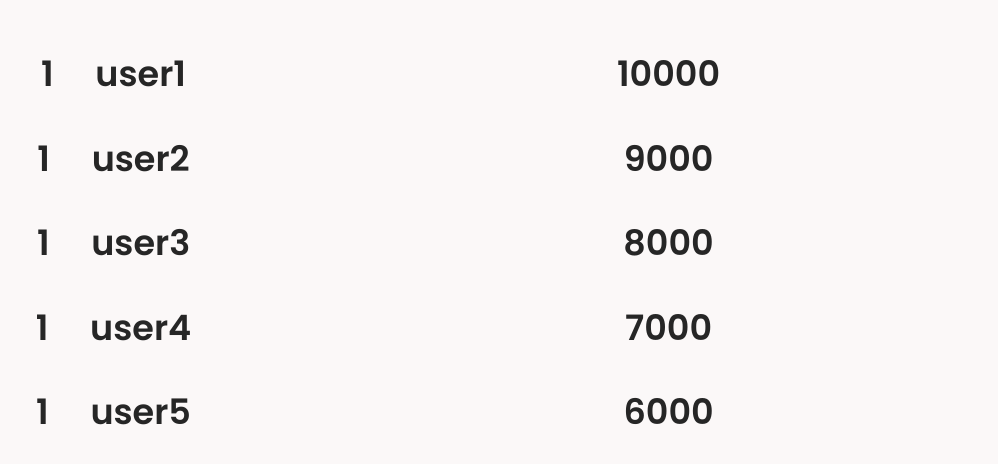
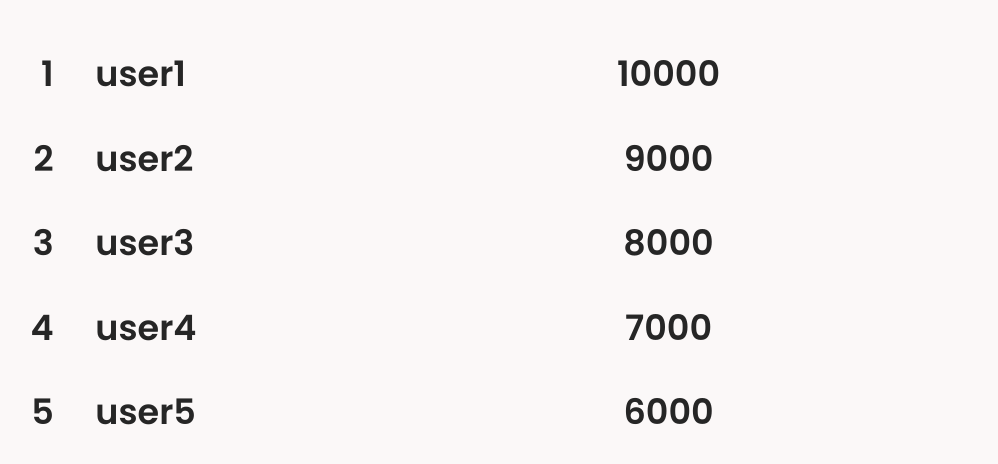
Before and after one commit to nguyen315/quizzo, a React (Create React App) app in the folder client/: page /score-board in a window 1280 px wide. Shown: the part 220-684 px from the top of the page, without its empty margins (249-1247 px from the left). Built offline with nearby package versions, Linux system fonts and the light colour scheme.

Commit message:
fix color

```diff
--- a/client/src/css/roomPlaying.css
+++ b/client/src/css/roomPlaying.css
@@ -129,12 +129,12 @@ CopePen: https://codepen.io/chris22smith/pen/RZogMa
 }
 
 #correct {
-  background: #eb5757;
+  background: #27ae60;
   box-shadow: 1px 2px 7px rgba(235, 87, 87, 0.1);
 }
 
 #incorrect {
-  background: #27ae60;
+  background: #eb5757;
   box-shadow: 1px 2px 7px rgba(39, 174, 96, 0.2);
 }
 
--- a/client/src/views/LandingPage.tsx
+++ b/client/src/views/LandingPage.tsx
@@ -28,7 +28,7 @@ const LandingPage: React.FC = (props: any) => {
       dispatch(loadUser());
     };
     fetchData();
-  }, []);
+  }, [dispatch]);
 
   return (
     <>
--- a/client/src/views/ScoreBoard.tsx
+++ b/client/src/views/ScoreBoard.tsx
@@ -32,6 +32,17 @@ const ScoreBoard: React.FC = () => {
     ]
   };
 
+  let content = ranking.top5.map((element, index) => (
+    <>
+      <Row className="score">
+        <Col>
+          {index + 1} &nbsp; &nbsp; {String(element.username)}
+        </Col>
+        <Col>{String(element.score)}</Col>
+      </Row>
+    </>
+  ));
+
   return (
     <>
       <Container fluid>
@@ -41,28 +52,7 @@ const ScoreBoard: React.FC = () => {
         <Row className="next-button">
           <Button id="next-button">Next</Button>
         </Row>
-        <Container className="score-container">
-          <Row className="score">
-            <Col>1 &nbsp; &nbsp; {String(ranking.top5[0].username)}</Col>
-            <Col>{String(ranking.top5[0].score)}</Col>
-          </Row>
-          <Row className="score">
-            <Col> 1 &nbsp; &nbsp; {ranking.top5[1].username}</Col>
-            <Col>{ranking.top5[1].score}</Col>
-          </Row>
-          <Row className="score">
-            <Col> 1 &nbsp; &nbsp; {ranking.top5[2].username}</Col>
-            <Col>{ranking.top5[2].score}</Col>
-          </Row>
-          <Row className="score">
-            <Col> 1 &nbsp; &nbsp; {ranking.top5[3].username}</Col>
-            <Col>{ranking.top5[3].score}</Col>
-          </Row>
-          <Row className="score">
-            <Col> 1 &nbsp; &nbsp; {ranking.top5[4].username}</Col>
-            <Col>{ranking.top5[4].score}</Col>
-          </Row>
-        </Container>
+        <Container className="score-container">{content}</Container>
       </Container>
     </>
   );
```
